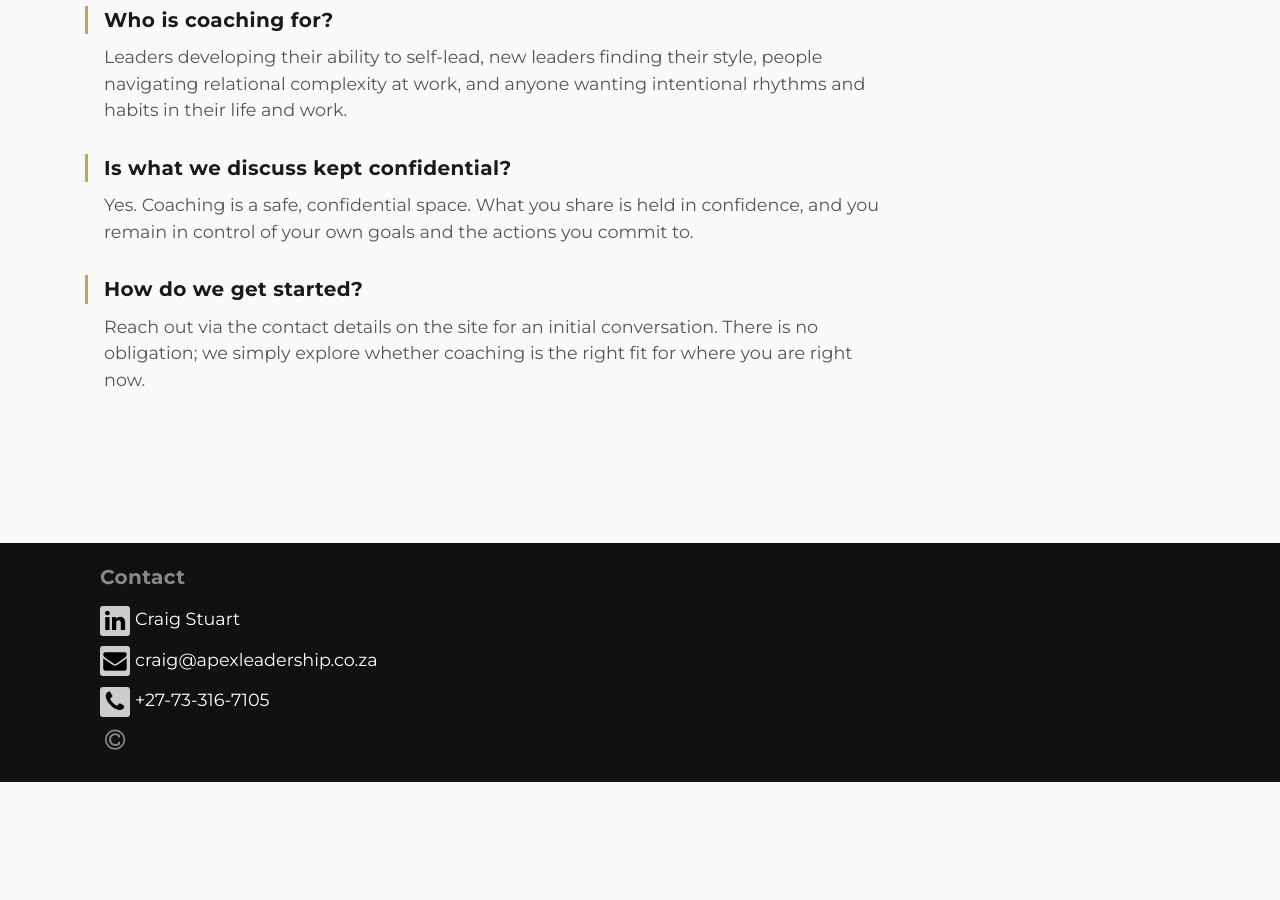
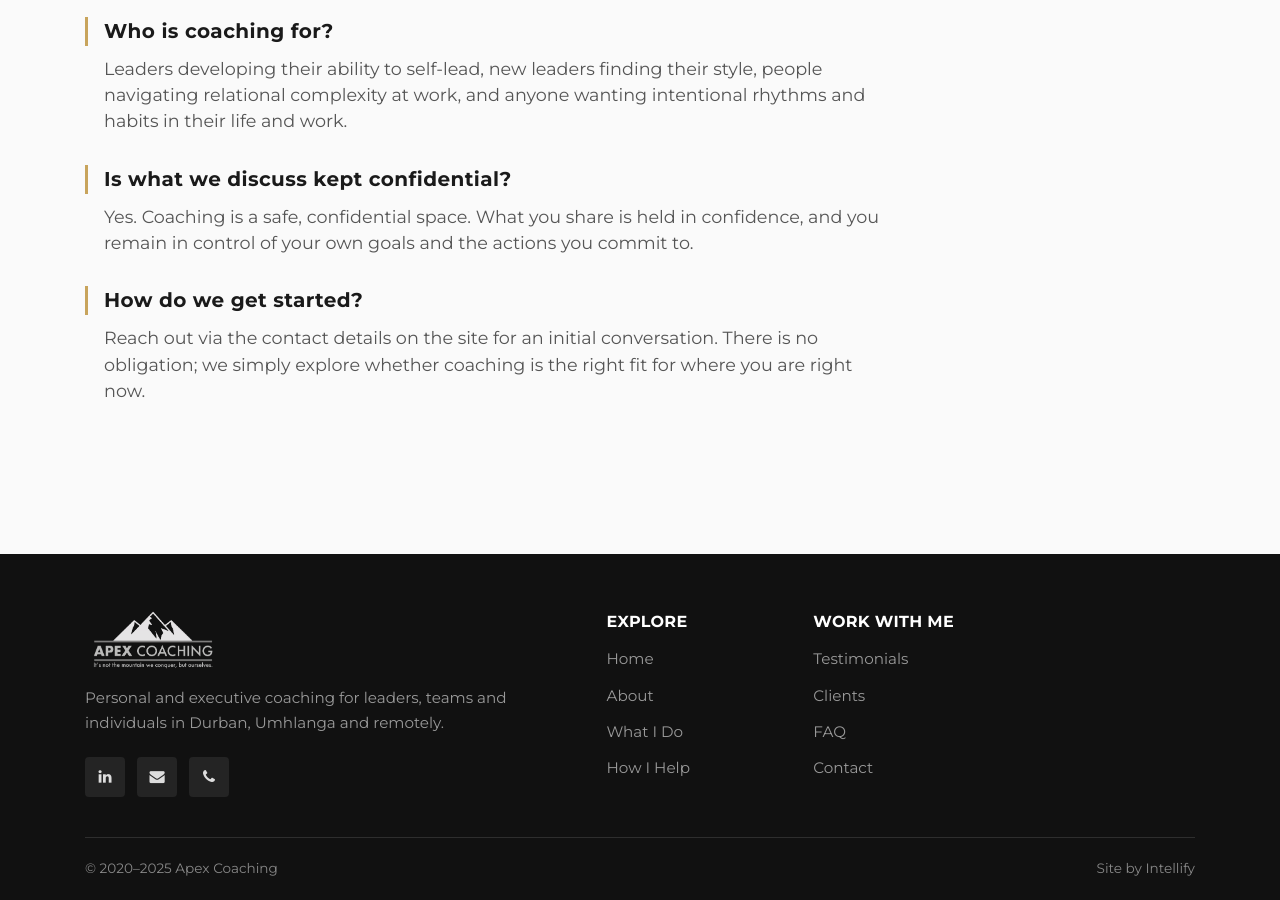
Before and after one commit to oosthuizenp/apexcoaching, a Jekyll site: the page built from index.html, in a window 1280 px wide and 900 px high, scrolled down 7665 px. Built offline with Jekyll 4.4.1, drawn with Linux system fonts in a browser that asks for light colours; nearby versions of some CDN libraries; library files that are not in the unit come from our copies; before the commit the page ends 8447 px from its top, so only the background shows below that.

Commit message:
fix: consolidate navbar CSS, ensure dark backgrounds have light text
- Remove duplicate nav.navbar a.nav-link block that was overriding white links
- Keep single .navbar.sticky block with position:fixed and z-index
- Verify all color:#fff occurrences are on dark backgrounds only
- Commit remaining uncommitted redesign changes (header/footer paths, favicon)

```diff
--- a/_includes/footer.html
+++ b/_includes/footer.html
@@ -1,25 +1,58 @@
-<footer id="contact" style="background-color: #111;">
+<footer class="site-footer">
   <div class="container">
-    <div class="row site-footer__copyright">
-      <div class="col-md-4 mb-md-0 text-center text-md-left">
-        <h5>Contact</h5>
-        <div class="contact-line">
-          <div class="site-footer__icon"><i class="fa fa-linkedin fa-lg site-footer__social-icon"></i></div><a class="align-bottom"
-            href="{{ site.data.business.social.linkedin }}" target="_blank">Craig Stuart</a>
+    <div class="site-footer__main">
+      <div class="site-footer__brand">
+        <a href="{{ site.baseurl }}/" class="site-footer__logo-link" aria-label="Apex Coaching — home">
+          <img
+            src="{{ site.data.sitetext.footer.logo | default: '/assets/img/logo/apex-white.png' | relative_url }}"
+            alt="Apex Coaching"
+            class="site-footer__logo">
+        </a>
+        <p class="site-footer__description">
+          {{ site.data.sitetext.footer.description | default: site.description }}
+        </p>
+        {% if site.data.sitetext.footer.social %}
+        <ul class="site-footer__social" aria-label="Social links">
+          {% for social in site.data.sitetext.footer.social %}
+          <li>
+            <a
+              href="{{ social.url }}"
+              title="{{ social.label }}"
+              {% if social.external %}target="_blank" rel="noopener noreferrer"{% endif %}
+              aria-label="{{ social.label }}">
+              <i class="{{ social.icon }}" aria-hidden="true"></i>
+            </a>
+          </li>
+          {% endfor %}
+        </ul>
+        {% endif %}
+      </div>
+
+      {% if site.data.sitetext.footer.sections %}
+      <nav class="site-footer__navigation" aria-label="Footer navigation">
+        {% for section in site.data.sitetext.footer.sections %}
+        <div class="site-footer__column">
+          <h2 class="site-footer__heading">{{ section.title }}</h2>
+          <ul class="site-footer__links">
+            {% for link in section.links %}
+            <li><a href="{{ link.url | relative_url }}">{{ link.text }}</a></li>
+            {% endfor %}
+          </ul>
         </div>
-        <div class="contact-line">
-          <div class="site-footer__icon"><i class="fa fa-envelope fa-lg site-footer__social-icon"></i></div><a class="align-bottom"
-            href="mailto:{{ site.data.business.email }}">{{ site.data.business.email }}</a>
-        </div>
-        <div class="contact-line">
-          <div class="site-footer__icon"><i class="fa fa-phone fa-lg site-footer__social-icon"></i></div><a href="tel:{{ site.data.business.telephone }}"
-            class="align-bottom">{{ site.data.business.telephone }}</a>
-        </div>
-        <div class="contact-line">
-          <div class="site-footer__icon"><i class="fa fa-copyright fa-lg"></i></div><span
-            class="align-bottom">{{ site.data.business.copyright }}</span>
-        </div>
-      </div>
+        {% endfor %}
+      </nav>
+      {% endif %}
+    </div>
+
+    <div class="site-footer__bottom">
+      <p class="site-footer__copyright">{{ site.data.sitetext.defaults.contact.copyright | default: site.title }}</p>
+      {% if site.data.sitetext.footer.credits %}
+      <ul class="site-footer__credits">
+        {% for credit in site.data.sitetext.footer.credits %}
+        <li><a href="{{ credit.url }}" target="_blank" rel="noopener noreferrer">{{ credit.text }}</a></li>
+        {% endfor %}
+      </ul>
+      {% endif %}
     </div>
   </div>
 </footer>
--- a/_includes/header.html
+++ b/_includes/header.html
@@ -1,20 +1,20 @@
 <header class="site-header">
   <nav class="navbar navbar-expand-lg">
     <div class="container">
-      <a href="#intro" class="navbar-brand link-scroll">
+      <a href="/#intro" class="navbar-brand link-scroll">
         <img src="/assets/img/logo/apex-white.png" alt="Apex Coaching" class="site-header__logo"></a>
       <button type="button" data-toggle="collapse" data-target="#navbarSupportedContent"
         aria-controls="navbarSupportedContent" aria-expanded="false" aria-label="Toggle navigation"
         class="navbar-toggler navbar-toggler-right"><i class="fa fa-bars"></i></button>
       <div id="navbarSupportedContent" class="collapse navbar-collapse">
         <ul class="navbar-nav ml-auto">
-          <li class="nav-item"><a href="#intro" class="nav-link link-scroll">Home</a></li>
-          <li class="nav-item"><a href="#about" class="nav-link link-scroll">About Me</a></li>
-          <li class="nav-item"><a href="#whatido" class="nav-link link-scroll">What I Do</a></li>
-          <li class="nav-item"><a href="#howihelp" class="nav-link link-scroll">How I Help</a></li>
-          <li class="nav-item"><a href="#testimonials" class="nav-link link-scroll">Testimonials</a></li>
-          <li class="nav-item"><a href="#clients" class="nav-link link-scroll">Clients</a></li>
-          <li class="nav-item"><a href="contact.html" class="nav-link link-scroll">Contact</a></li>
+          <li class="nav-item"><a href="/#intro" class="nav-link link-scroll">Home</a></li>
+          <li class="nav-item"><a href="/#about" class="nav-link link-scroll">About Me</a></li>
+          <li class="nav-item"><a href="/#whatido" class="nav-link link-scroll">What I Do</a></li>
+          <li class="nav-item"><a href="/#howihelp" class="nav-link link-scroll">How I Help</a></li>
+          <li class="nav-item"><a href="/#testimonials" class="nav-link link-scroll">Testimonials</a></li>
+          <li class="nav-item"><a href="/#clients" class="nav-link link-scroll">Clients</a></li>
+          <li class="nav-item"><a href="/contact.html" class="nav-link link-scroll">Contact</a></li>
         </ul>
       </div>
     </div>
--- a/_layouts/default.html
+++ b/_layouts/default.html
@@ -36,8 +36,8 @@
   <!-- Google fonts -->
   <link rel="stylesheet" href="https://fonts.googleapis.com/css?family=Montserrat:400,700|Arvo:400,400italic,700">
   <link rel="stylesheet" href="/assets/css/style.default.css" id="theme-stylesheet">
-  <link rel="icon" href="/assets/img/logo/favicon.png">
-  <link rel="shortcut icon" href="/assets/img/logo/favicon.png">
+  <link rel="icon" href="/assets/img/social/favicon.png">
+  <link rel="shortcut icon" href="/assets/img/social/favicon.png">
   {% if site.data.business.ga4_id %}
   <!-- Google Analytics 4 -->
   <script async src="https://www.googletagmanager.com/gtag/js?id={{ site.data.business.ga4_id }}"></script>
--- a/assets/css/style.default.css
+++ b/assets/css/style.default.css
@@ -114,7 +114,12 @@
 }
 
 nav.navbar.sticky {
+  width: 100%;
+  position: fixed;
+  top: 0;
+  left: 0;
   background: #fff;
+  z-index: 999;
   box-shadow: 0 1px 0 #ddd;
 }
 
@@ -136,39 +141,7 @@
   filter: invert(1);
 }
 
-nav.navbar a.nav-link {
-  position: relative;
-  top: 1px;
-  color: #777;
-  font-weight: bold;
-  border-bottom: 1px solid transparent;
-  padding-top: .6rem;
-  padding-bottom: .6rem;
-}
 
-nav.navbar a.nav-link.active,
-nav.navbar a.nav-link:hover,
-nav.navbar a.nav-link:focus {
-  color: #333;
-}
-
-nav.navbar a.nav-link.active {
-  border-bottom: 1px solid #333;
-}
-
-nav.navbar .navbar-brand {
-  padding-top: 0;
-  padding-bottom: 0;
-}
-
-nav.navbar.sticky {
-  width: 100%;
-  position: fixed;
-  top: 0;
-  left: 0;
-  background: #fff;
-  z-index: 999;
-}
 
 /* the-about  SECTION */
 
```
Also changed, not shown: _data/sitetext.yml (+4 -3 lines), assets/img/logo/apex-logo-light.png (added).
